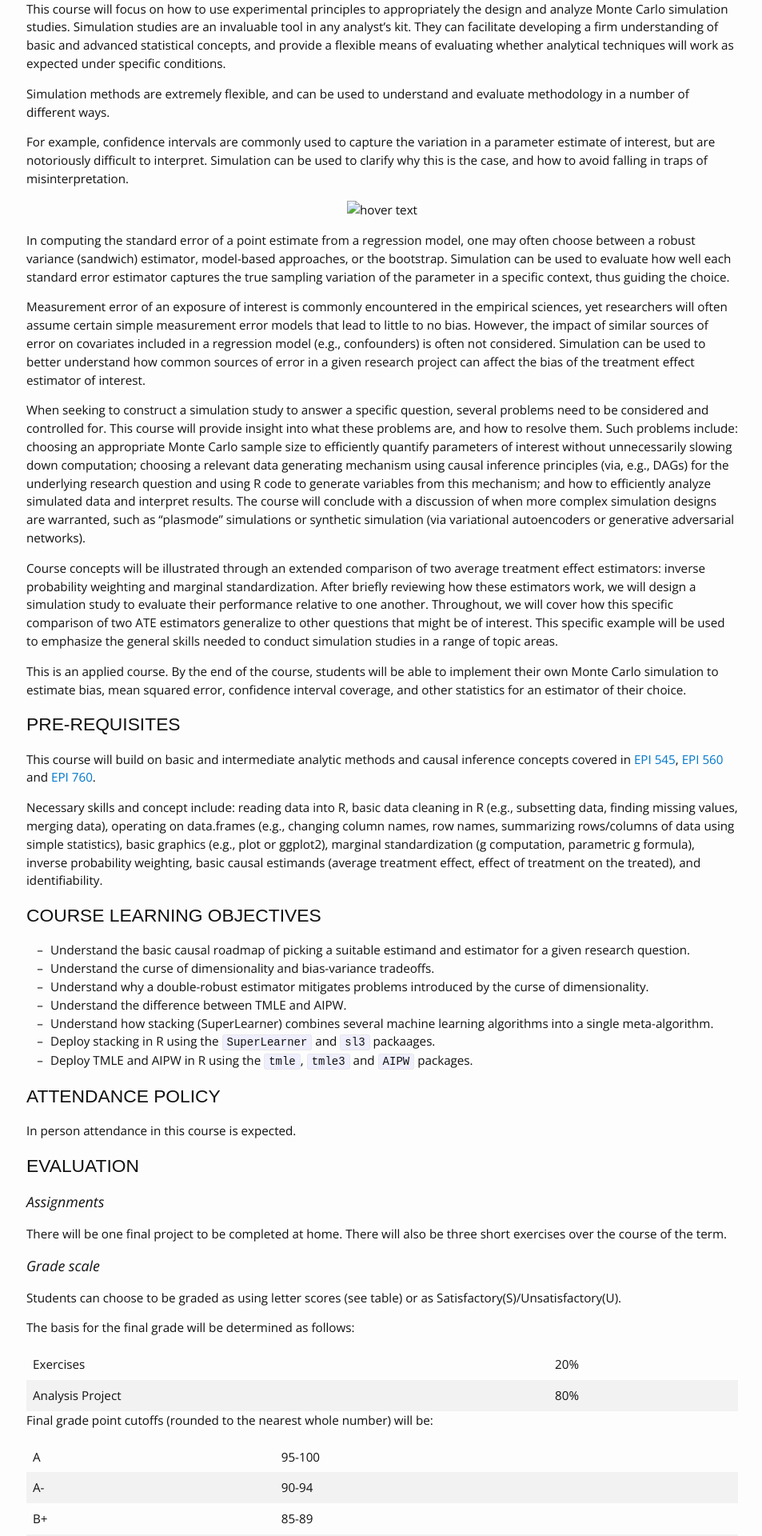
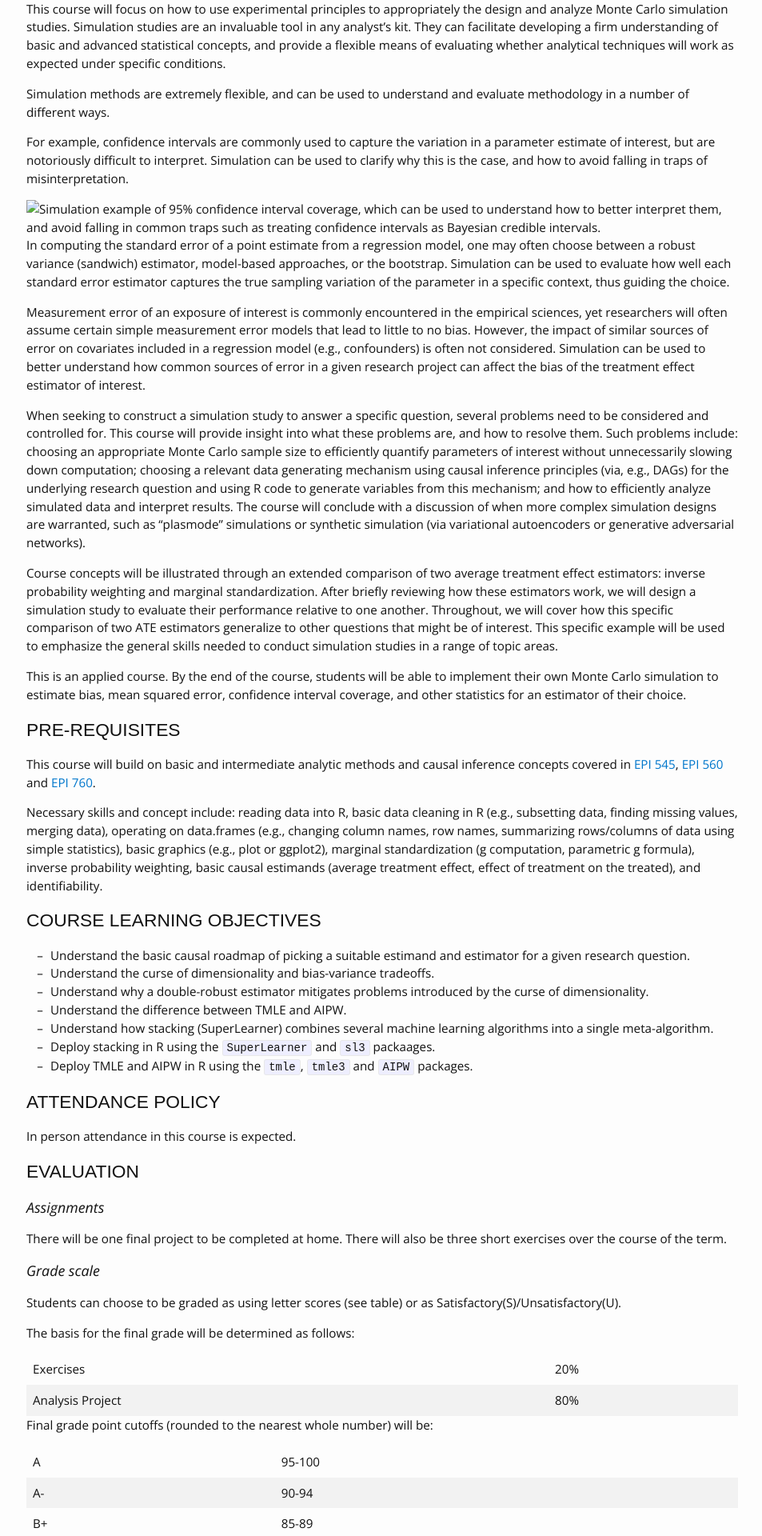
Before and after one commit to ainaimi/IMCS, a Jekyll site: the page built from syllabus.md, in a window 1280 px wide. Shown: the part 798-2718 px from the top of the page at 80% size, without its empty margins (162-1115 px from the left). Built offline with Jekyll 4.4.1, drawn with Linux system fonts in a browser that asks for light colours; nearby versions of some CDN libraries.

Commit message:
updated landing page and syllabus

```diff
--- a/_config.yml
+++ b/_config.yml
@@ -11,14 +11,15 @@
         <li>the challenges and limitations of using Monte Carlo simulations</li>
         <li>how to design, deploy, and analyze Monte Carlo simulations in R</li>
     <ul>
-    <br>
 
+    <p>
     Their are several resources on how to design and analyze Monte Carlo simulation studies in the
     quantitative sciences. This course consolidates and adds to these resources by instructing through a
     specific example question. Simulation methods are extremely flexible, and can be used to understand
     and evaluate methodology in a number of different ways. This is an applied course. By the end of the course,
     students will be able to implement their own Monte Carlo simulation to estimate bias, mean squared error,
     confidence interval coverage, and other statistics for an estimator of their choice.
+    </p>
 
 baseurl: "/IMCS" # the github directory
 url: "https://ainaimi.github.io/" # the base hostname & protocol for your site
--- a/syllabus.md
+++ b/syllabus.md
@@ -46,8 +46,10 @@
 
 For example, confidence intervals are commonly used to capture the variation in a parameter estimate of interest, but are notoriously difficult to interpret. Simulation can be used to clarify why this is the case, and how to avoid falling in traps of misinterpretation.
 
-<p align="center">
-  <img src="./_images/ci_coverage.png" width="350" title="hover text">
+<p>
+<img src="./_images/ci_coverage.png"
+     alt="Simulation example of 95% confidence interval coverage, which can be used to understand how to better interpret them, and avoid falling in common traps such as treating confidence intervals as Bayesian credible intervals."
+     style="float: left; margin-right: 10px;" />
 </p>
 
 In computing the standard error of a point estimate from a regression model, one may often choose between a robust variance (sandwich) estimator, model-based approaches, or the bootstrap. Simulation can be used to evaluate how well each standard error estimator captures the true sampling variation of the parameter in a specific context, thus guiding the choice.
```
